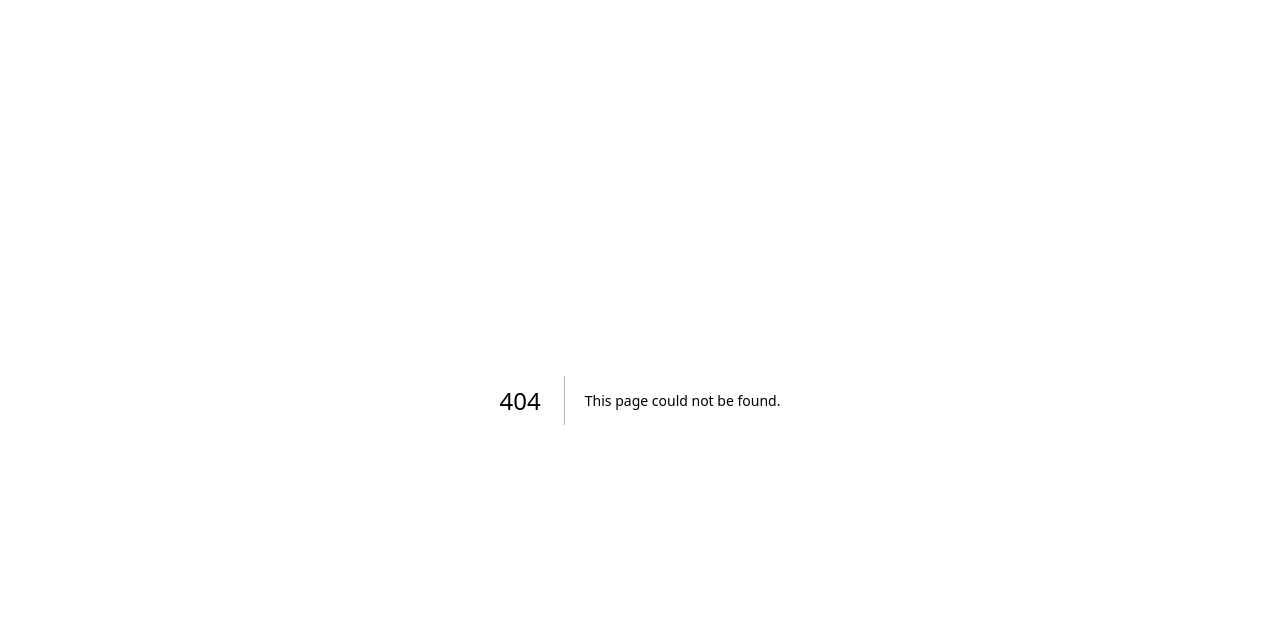
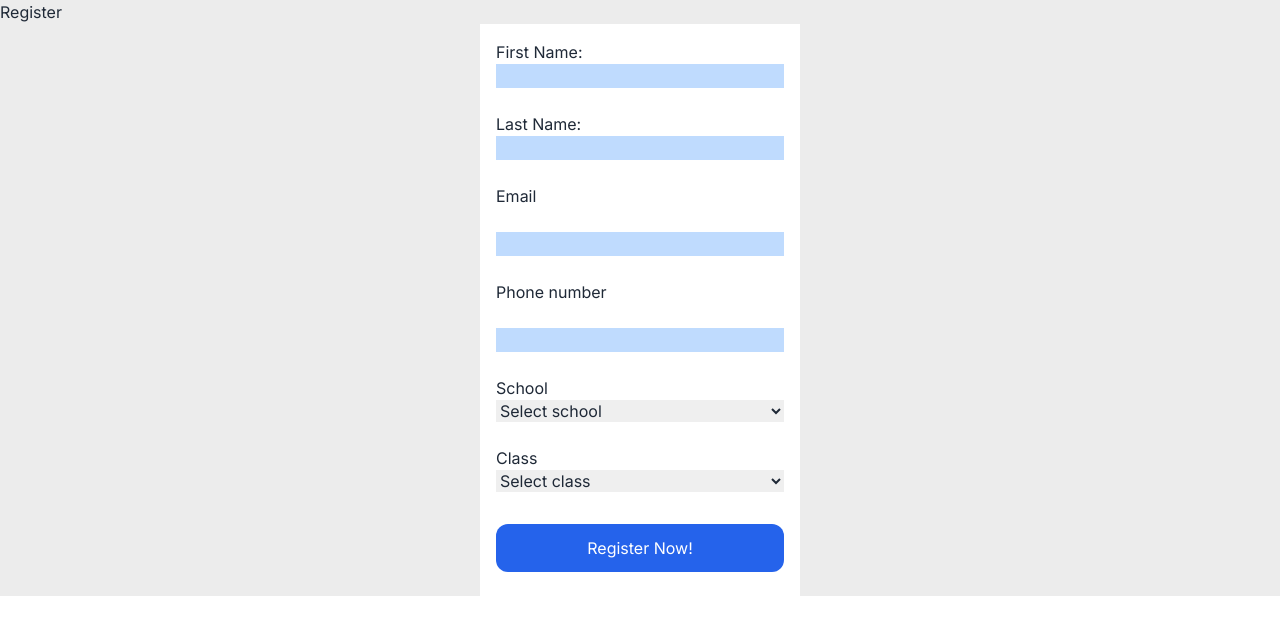
Before and after one commit to JamieOhakwe/richfieldschoolapp, a Next.js app: page /summer-camp/register in a window 1280 px wide. Before the commit this address had no page. Shown: the top 634 px of the page. Built offline with nearby package versions, Linux system fonts and the light colour scheme.

Commit message:
summer-school registeration done

```diff
--- a/app/summer-camp/page.tsx
+++ b/app/summer-camp/page.tsx
@@ -1,4 +1,5 @@
 import Image from 'next/image'
+import Link from 'next/link'
 import React from 'react'
 
 const SummerSchool = () => {
@@ -8,13 +9,13 @@ const SummerSchool = () => {
             <div className='md:w-[40rem] text-blue-950 flex flex-col'>
                 <div>
 
-                    <span className='bg-blue-900 text-white px-[1rem] mb-5 font-bold py-3'>2024  RICHFIELD LONG VACATION SCHOOL: </span>
+                    <span className='bg-blue-900 text-white px-[1rem] mb-5 font-bold py-3'>2024  RICHFIELD VACATION SCHOOL: </span>
                     <span className='text-blue-950 flex mt-2 font-bold text-l border'>Empowering Young Minds with life changing Skills</span>
                 </div>
                 <Image
                 height={200}
                 width={300}
-                style={{height: "25rem", width:"28rem", opacity: "20"}}
+                style={{height: "20rem", width:"28rem", opacity: "20"}}
                 // fill
                 src="/img/landingImage/Summer-school2.jpg"
                 alt="Summer School"
@@ -54,7 +55,10 @@ const SummerSchool = () => {
                 </ul>
                 <div className='flex flex-col mt-3'>
                     <span>Click the button below to secure your spot</span>
-                    <button className='bg-blue-950 rounded-xl my-2  px-5 py-3 text-white'>Register Now!</button>
+                    <Link href='/summer-camp/register'>
+                    <button className='bg-blue-950 rounded-xl my-2 w-full  px-5 py-3 text-white'>Register Now!</button>
+                    </Link>
+
                     <span>Join us for a fun-filled educational fiesta that prepares young minds for a future driven by innovation!
 
 </span>
--- /dev/null
+++ b/app/summer-camp/register/page.tsx
@@ -0,0 +1,56 @@
+import { Label } from '@headlessui/react'
+import React from 'react'
+
+const Register = () => {
+  return (
+    <>
+
+    <div>Register</div>
+    <div className='flex item-center justify-center '>
+        <div className='bg-white w-[20rem]  p-4  '>
+
+            <form className='flex flex-col '>
+                <span>First Name:</span>
+                <input className='bg-blue-200 ' type="text" />
+                <br />
+                <span>Last Name:</span>
+                <input className='bg-blue-200 ' type="text" />
+                <br />
+                <span>Email</span><br />
+                <input className='bg-blue-200 ' type="password" />
+                <br />
+                <span>Phone number</span><br />
+                <input className='bg-blue-200 ' type="text" />
+                <br />
+                <span>School</span>
+                <select>
+                    <option value="1">Select school</option>
+                    <option value="1">Pre-school</option>
+                    <option value="2">Elementary</option>
+                    <option value="2">College</option>
+                </select><br />
+                <span>Class</span>
+                <select>
+                    <option value="1">Select class</option>
+                    <option value="1">Year 1</option>
+                    <option value="2">Year 2</option>
+                    <option value="2">Year 3</option>
+                    <option value="2">Year 4</option>
+                    <option value="2">Year 5</option>
+                    <option value="2">Year 6</option>
+                    <option value="2">Year 7</option>
+                    <option value="2">Year 8</option>
+                    <option value="2">Year 9</option>
+                    <option value="2">Year 10</option>
+                    <option value="2">Year 11</option>
+                    <option value="2">Year 12</option>
+                </select><br />
+                <button className='bg-blue-600 rounded-xl my-2 w-full  px-5 py-3 text-white'>Register Now!</button>
+            </form>
+        </div>
+    </div>
+    </>
+  )
+}
+
+export default Register
```
